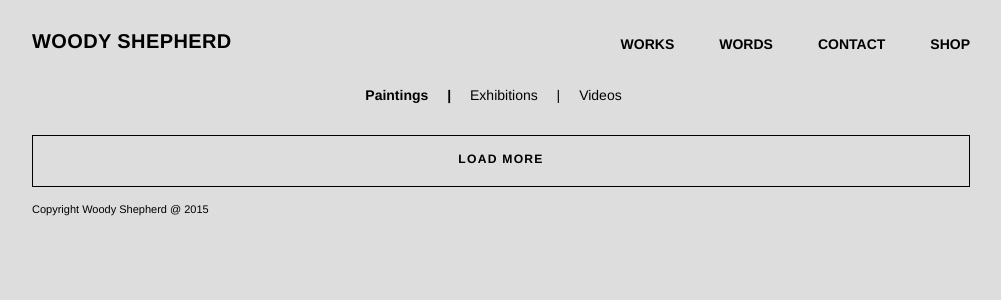
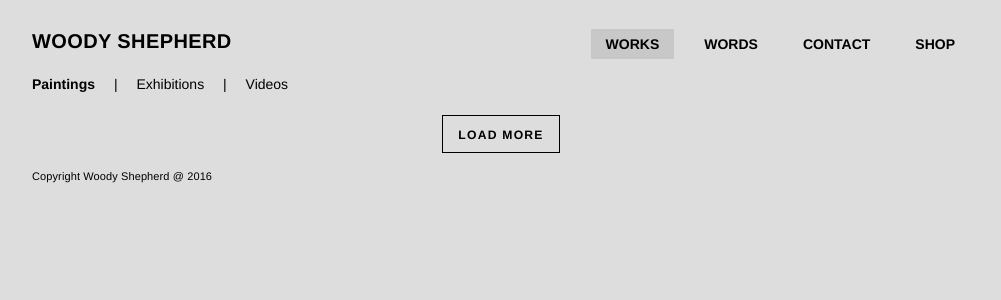
Before and after one commit to jcaraballo17/secret-webpage, a Django app: page /works/paintings in a window 1280 px wide. Shown: the top 300 px of the page, without its empty margins (139-1140 px from the left). Run offline with Django 3.2, Linux system fonts and the light colour scheme; data that the repository does not hold is empty; parts of the project's set-up code (start-up, migrations or seed data) failed here and were passed over; some libraries are stand-ins or nearby versions.

Commit message:
Updated to latest css and html and added the Contact page.

```diff
--- a/paintings/static/paintings/css/style.css
+++ b/paintings/static/paintings/css/style.css
@@ -48,16 +48,24 @@ a:hover, a:focus {
 	text-decoration: none;
 }
 p a, p a:link, p a:active, p a:visited {
-	border-bottom: 1px solid rgb(0,0,0);
+	border-bottom: 1px solid rgb(180,180,180);
 }
 p a:hover {
-	border-bottom: 1px solid rgb(120,120,120);
+	border-bottom: 1px solid rgb(180,180,180);
 }
 hr {
 	border-color: rgb(100,100,100);
 }
+footer, .footer {
+	margin-top: 15px;
+	font-size: 11px;
+}
+
 
 /* TYPOGRAPHY STYLES */
+p{
+	letter-spacing: .01em;
+	}
 .text-italic {
 	font-style: italic;
 }
@@ -73,7 +81,7 @@ hr {
 	margin: 30px 0;
 }
 .nav > li {
-	margin-right: 45px;
+	margin-right: 15px;
 }
 .nav > li:last-child {
 	margin-right: 0;
@@ -88,8 +96,8 @@ hr {
 }
 .navbar-nav > li > a {
 	/*margin-top: 21px;*/
-	margin-top: 3px;
-	padding: 0;
+	margin-top: -1px;
+	padding: 4px 15px 4px 15px;
 }
 .navbar-brand {
 	font-weight: bold;
@@ -101,15 +109,36 @@ hr {
 .navbar-brand:hover {
 	border-bottom: none;
 }
-#topnav-toggle-button {
-	margin-top: -45px;
+button[data-target="#topnav-toggle-button"] {
+	margin-top: -3px;
 }
 .icon-bar {
 	background-color: rgb(0,0,0);
 }
-footer, .footer {
-	margin-top: 15px;
-	font-size: 11px;
+.navbar-active a, .navbar-active a:active, .navbar-active a:link{
+	background-color: rgb(200,200,200);
+	/*color: rgb(221, 221, 221);*/
+	/*border: 1px solid rgb(0,0,0);*/
+	}
+.navbar-active a:hover{
+	background-color: rgb(200,200,200) !important;
+	/*border: 1px solid #bbbbbb !important;*/
+	-webkit-transition: ease-in .15s;
+	-moz-transition: ease-in .15s;
+	-o-transition: ease-in .15s;
+	transition: ease-in .15s;
+	}
+@media only screen and (max-width: 768px) {
+	.navbar-nav.navbar-right{
+		margin:0 -15px;
+	}
+	.navbar-nav > li{
+		display: inline-block;
+		margin-right: 5px;
+	}
+	.navbar-nav > li > a {
+		margin-top: 0;
+		}
 }
 
 /* HOME + BACKGROUND */
@@ -169,8 +198,9 @@ footer, .footer {
 	list-style: none;
 	padding-left: 0;
 	font-weight: 500;
-	text-align: center;
+	text-align: left;
 	margin-bottom: 15px;
+	margin-top:-15px;
 }
 .nav-page-category li {
 	display: inline;
@@ -188,6 +218,9 @@ footer, .footer {
 li.nav-category-active {
 	font-weight: 700;
 }
+li.nav-category-active:after {
+	font-weight: normal;
+	}
 .works-gallery {
 	padding-left: 10px;
 	padding-right: 10px;
@@ -205,32 +238,62 @@ li.nav-category-active {
 	/*margin-bottom: 10px;*/
 	overflow: hidden;
 }
+.gallery-thumbnail-bar{
+	position: relative;
+	}
+.gallery-thumbnail-title{
+	width:100%;
+	background-color: rgba(255,255,255,.85);
+	position: absolute;
+	bottom: 0;
+	padding: 5px 8px;
+	display: none;
+	}
+.gallery-thumbnail:hover > .gallery-thumbnail-bar .gallery-thumbnail-title{
+	display: block;
+	}
+.gallery-thumbnail .gallery-thumbnail-bar .gallery-thumbnail-title a span{
+	color: rgba(0,0,0,1);
+	line-height: 15px !important;
+	display: inline-block;
+	}
+@media only screen and (max-width: 768px) {
+	.gallery-thumbnail-title{
+		display: block;
+		}
+	}
+
+
+/*.gallery-thumbnail:hover > .gallery-thumbnail-bar .gallery-thumbnail-title a span{
+	color: red;
+}*/
+
 .link-title-gallery{
 	text-align:center;
 	font-weight: 500;
-	margin:0;
-	margin-bottom: 5px;
+	margin: 3px 0 5px 0;
 	}
 .link-title-gallery a, .link-title-gallery a:link, .link-title-gallery a:active, .link-title-gallery a:visited{
-	border-bottom: none;
+	border-bottom: 1px solid rgb(180,180,180);
 	}
 a.thumbnail:hover, a.thumbnail:focus, a.thumbnail.active {
-	border-color: rgb(0,0,0);
-	border-width: 1px;
+	border-bottom: 1px solid rgb(180,180,180);
 }
-.load-more-bar {
+.load-more-div{
+	text-align:center;
+	display: block;
+	margin-bottom: 10px;
+	}
+.load-more-button{
 	text-align: center;
 	border: 1px solid rgb(0,0,0);
-	padding:0;
+	padding: 10px 15px;
+	height: 50px;
 }
-.load-more-bar:hover{
+.load-more-button:hover{
 	border: 1px solid rgb(100,100,100);
 	}
-.load-more-bar span {
-	height: 50px;
-	padding-top: 15px;
-	display: block;
-	width: 100%;
+.load-more-button span{
 	letter-spacing: .1em;
 }
 
--- a/paintings/templates/paintings/base.html
+++ b/paintings/templates/paintings/base.html
@@ -5,7 +5,7 @@
     <meta charset="utf-8">
     <meta http-equiv="X-UA-Compatible" content="IE=edge">
     <meta name="viewport" content="width=device-width, initial-scale=1">
-        <title>Woody Shepherd</title>
+    <title>{% block page-title %}{% endblock %}Woody Shepherd</title>
     {% block styles %}
         <link href="{% static 'paintings/css/bootstrap.css' %}" rel="stylesheet">
         <link href="{% static 'paintings/css/style.css' %}" rel="stylesheet">
@@ -13,20 +13,23 @@
 </head>
 
 <body>
-
 {% block navigation %}
     <!--TOPBAR-->
+    <input id="active-navigation" type="hidden" value="{{ active_navigation }}">
     <div class="container">
         <div class="row top-navbar">
             <div class="navbar-header">
-                  <button type="button" class="navbar-toggle collapsed" data-toggle="collapse" data-target="#topnav-toggle-button"> <span class="sr-only">Toggle navigation</span> <span class="icon-bar"></span> <span class="icon-bar"></span> <span class="icon-bar"></span> </button>
-                  <a class="navbar-brand" href="{% url 'home' %}">WOODY SHEPHERD</a> </div>
+                <button type="button" class="navbar-toggle collapsed" data-toggle="collapse"
+                        data-target="#topnav-toggle-button"><span class="sr-only">Toggle navigation</span> <span
+                        class="icon-bar"></span> <span class="icon-bar"></span> <span class="icon-bar"></span></button>
+                <a class="navbar-brand" href="{% url 'home' %}">WOODY SHEPHERD</a>
+            </div>
             <div class="collapse navbar-collapse" id="topnav-toggle-button">
                 <ul class="nav navbar-nav navbar-right">
-                    <li><a href="{% url 'paintings' %}">WORKS</a></li>
-                    <li><a href="#">WORDS</a></li>
-                    <li><a href="#">CONTACT</a></li>
-                    <li><a href="#">SHOP</a></li>
+                    <li id="nav-works"><a href="{% url 'paintings' %}">WORKS</a></li>
+                    <li id="nav-words"><a href="#">WORDS</a></li>
+                    <li id="nav-contact"><a href="{% url 'contact' %}">CONTACT</a></li>
+                    <li id="nav-shop"><a href="#">SHOP</a></li>
                 </ul>
             </div>
         </div>
@@ -34,7 +37,6 @@
 {% endblock %}
 
 {% block content %}
-
 {% endblock %}
 
 {% block footer %}
@@ -43,7 +45,7 @@
         <div class="container">
             <div class="row">
                 <div class="col-md-12">
-                    <p>Copyright Woody Shepherd @ 2015</p>
+                    <p>Copyright Woody Shepherd @ 2016</p>
                 </div>
             </div>
         </div>
@@ -53,6 +55,12 @@
 {% block scripts %}
     <script src="{% static 'paintings/js/libraries/jquery-1.11.3.min.js' %}"></script>
     <script src="{% static 'paintings/js/libraries/bootstrap.min.js' %}"></script>
+    <script>
+        $(document).ready(function(){
+            var activeNavigation = $('#active-navigation').val();
+            $('#nav-' + activeNavigation).addClass('navbar-active');
+        });
+    </script>
 {% endblock %}
 </body>
 </html>
--- a/paintings/templates/paintings/works/paintings.html
+++ b/paintings/templates/paintings/works/paintings.html
@@ -16,11 +16,16 @@
                 <a href="{% url 'painting' painting.pk %}" class="thumbnail">
                     <img src="{{ painting.image_thumbnail.url }}" alt="{{ painting.description }}">
                 </a>
+                <div class="gallery-thumbnail-bar">
+                    <div class="gallery-thumbnail-title">
+                        <a href="#"><span class="text-italic">{{ painting.description }}</span></a>
+                    </div>
+                </div>
             </div>
         {% endfor %}
     </div>
 
-    <div class="col-md-12 load-more-bar">
-        <a href="#"><span class="small"><strong>LOAD MORE</strong></span></a>
+    <div class="col-md-12 load-more-div">
+        <a href="#" class="load-more-button"><span class="small"><strong>LOAD MORE</strong></span></a>
     </div>
 {% endblock %}
--- a/paintings/templates/paintings/works/works.html
+++ b/paintings/templates/paintings/works/works.html
@@ -1,5 +1,11 @@
 {% extends 'paintings/base.html' %}
 {% load static from staticfiles %}
+
+{% block navigation %}
+    {% with 'works' as active_navigation %}
+        {{ block.super }}
+    {% endwith %}
+{% endblock %}
 
 {% block content %}
     <div class="container">
--- a/paintings/views.py
+++ b/paintings/views.py
@@ -38,3 +38,7 @@ class PaintingDetailView(DetailView):
         context['next'] = self.object.get_next_by_field(order_field)
         context['previous'] = self.object.get_previous_by_field(order_field)
         return context
+
+
+class ContactView(TemplateView):
+    template_name = "paintings/contact.html"
--- a/woodypage/urls.py
+++ b/woodypage/urls.py
@@ -19,13 +19,14 @@ from django.conf import settings
 from django.contrib import admin
 
 
-from paintings.views import HomeView, PaintingDetailView, PaintingsView, AnnouncementView
+from paintings.views import HomeView, PaintingDetailView, PaintingsView, AnnouncementView, ContactView
 
 urlpatterns = [
     url(r'^$', HomeView.as_view(), name='home'),
     url(r'^announcement/(?P<pk>[-\w]+)$', AnnouncementView.as_view(), name='announcement'),
     url(r'^works/paintings$', PaintingsView.as_view(), name='paintings'),
     url(r'^works/paintings/(?P<pk>[-\w]+)$', PaintingDetailView.as_view(), name='painting'),
+    url(r'^contact/$', ContactView.as_view(), name='contact'),
     url(r'^admin/', include(admin.site.urls)),
 ]
 
```
Also changed, not shown: other parts of paintings/static/paintings/css/style.css (+49 -8 lines), paintings/templates/paintings/contact.html (added, +62 -0 lines), paintings/templates/paintings/works/painting.html (+41 -24 lines). Lines whose indentation alone changed are shown as unchanged.
